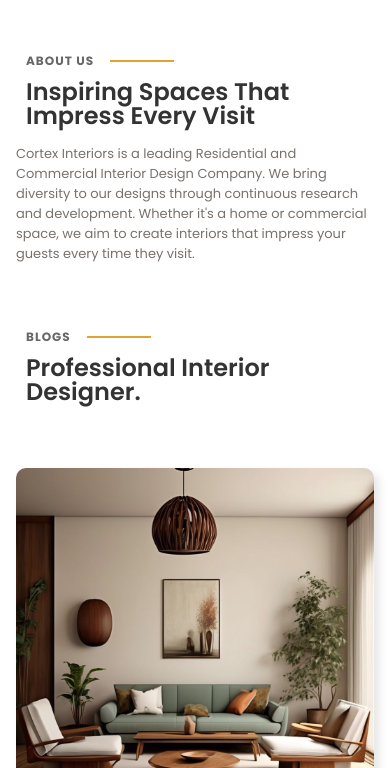
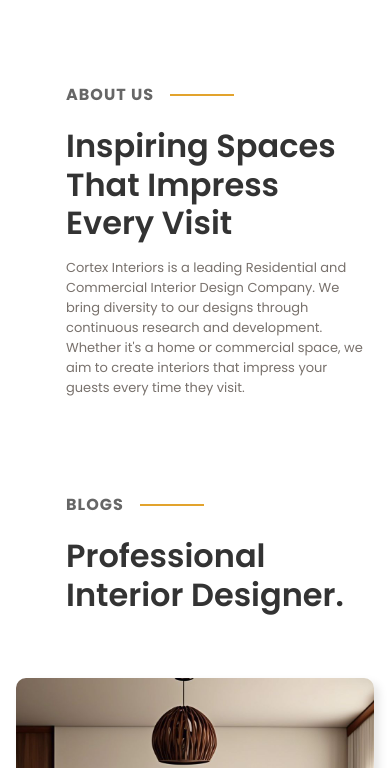
Before and after one commit to AminaAshraf2002/interiors, a plain HTML site: page index.html in a window 390 px wide. Shown: the part 936-1704 px from the top of the page. Drawn offline with nearby package versions, Linux system fonts and the light colour scheme.

Commit message:
coretexprojects

```diff
--- a/index.html
+++ b/index.html
@@ -323,12 +323,12 @@
       <h2 class="section__header">What's New Offers</h2>
       <div class="explore__bg">
         <div class="explore__content">
-          <p class="section__description">Bundle Deals</p>
+          <p class="section__descriptions">Bundle Deals</p>
           <h4>Save on combined services,like design and renovation packages</h4>
           <button class="btn">Continue</button>
         </div>
         <div class="explore__content">
-          <p class="section__description">Seasonal Promotion</p>
+          <p class="section__descriptions">Seasonal Promotion</p>
           <h4>Special discounts for seasonal renovations or design updates</h4>
           <button class="btn">Continue</button>
         </div>
--- a/styles.css
+++ b/styles.css
@@ -109,9 +109,9 @@ a {
 /* Mobile Screens (max-width: 768px) */
 @media screen and (max-width: 768px) {
   .header_logo {
-    width: 150px; /* Adjust width for smaller screens */
+    width: 180px; /* Adjust width for smaller screens */
     height: auto; /* Auto height for better scaling */
-    margin-left: -30px; /* Remove negative margin for mobile */
+    margin-left: -20px; /* Remove negative margin for mobile */
     margin-top: 18px; /* Adjust margin for smaller screens */
   }
 }
@@ -282,6 +282,7 @@ nav {
   max-width: 600px;
   margin-bottom: 1rem;
   color: var(--text-light);
+  margin-left: 50px;
 }
 
 .btn {
@@ -910,7 +911,7 @@ nav {
   height: auto; /* Responsive logo */
   width: 330px; /* Adjust the width of the logo */
   margin-bottom: 130px; /* Space between logo and description */
-  margin-left: -50px;
+  margin-left: -30px;
   transition: transform 0.3s ease-in-out; /* Smooth hover effect */
 }
 
@@ -1137,7 +1138,8 @@ nav {
   text-transform: uppercase;
   letter-spacing: 1px;
   margin-top: 50px; /* Space between the p and h2 */
-  margin-left: 200px;
+  margin-left: 50px;
+
 }
 
 /* Styling for the <h2> element with the class 'section__header' */
@@ -1146,8 +1148,8 @@ nav {
   font-weight: 600;
   color: #333; /* Darker gray color */
   margin-top: 20px;
-  line-height: 1;
-  margin-left: 200px;
+  line-height: 1.2;
+  margin-left: 50px;
 
 }
 .offer__card {
@@ -1223,7 +1225,7 @@ nav {
 }
 
 .offer_card_details h4 {
-  font-size: 20px;
+  font-size: 19px;
   font-weight: bold;
   margin-bottom: 10px;
   color: #333;
@@ -1285,37 +1287,3 @@ nav {
     font-size: 16px;
   }
 }
-/* Responsive design for smaller screens */
-@media (max-width: 768px) {
-  .section__subheader,
-  .section__header {
-    margin-left: 20px; /* Reduced margin for smaller screens */
-  }
-
-  .section__subheader {
-    font-size: 14px; /* Smaller font size for subheader on smaller screens */
-    margin-top: 30px; /* Adjusting the top margin */
-  }
-
-  .section__header {
-    font-size: 28px; /* Adjusted font size for header on smaller screens */
-    margin-top: 15px;
-  }
-}
-
-@media (max-width: 480px) {
-  .section__subheader,
-  .section__header {
-    margin-left: 10px; /* Further reduced margin for very small screens */
-  }
-
-  .section__subheader {
-    font-size: 12px; /* Smaller font size for subheader on very small screens */
-    margin-top: 20px;
-  }
-
-  .section__header {
-    font-size: 24px; /* Adjusted font size for header on very small screens */
-    margin-top: 10px;
-  }
-}
```
